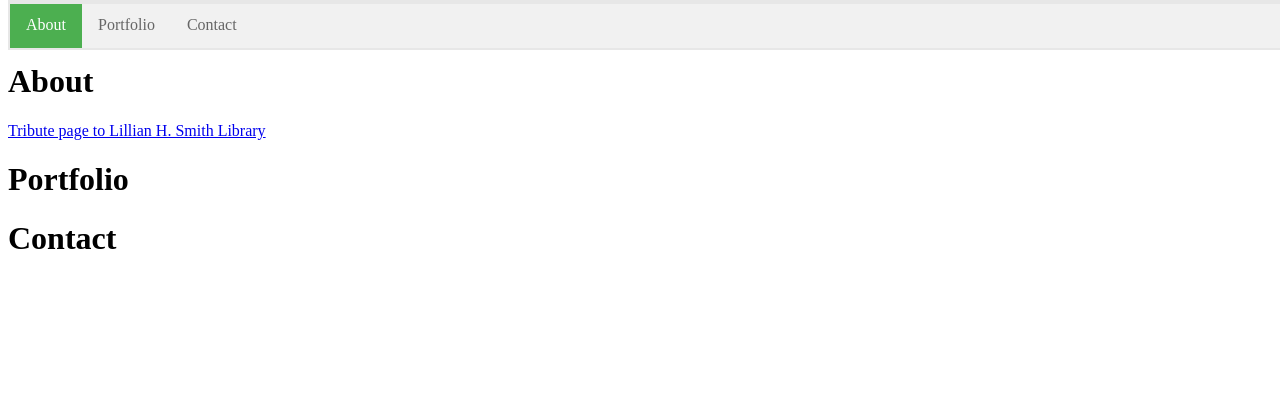
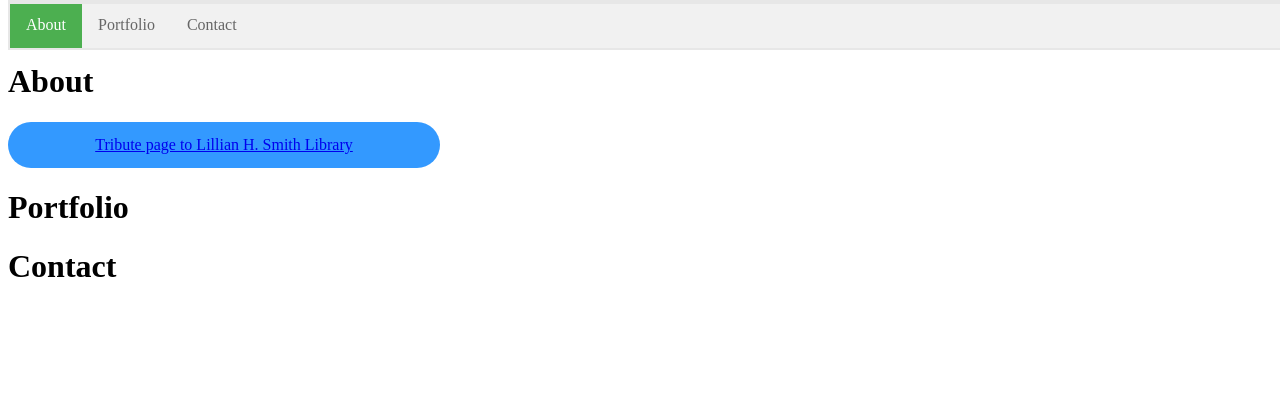
Before and after one commit to roysourav2023/freeCodeCamp-1, a PHP site: page / in a window 1280 px wide. Shown: the top 420 px of the page. Run offline with PHP 8.4, Linux system fonts and the light colour scheme.

Commit message:
update css rounded link

```diff
--- a/index.html
+++ b/index.html
@@ -18,7 +18,7 @@
 </ul>
 <hr>
 <h1 id="about">About</h1>
-<p>
+<p class="link">
   <a href="library.html">Tribute page to Lillian H. Smith Library</a>
 </p>
 
--- a/main.css
+++ b/main.css
@@ -44,3 +44,25 @@ li a.bottom:hover {
   background-color: #4caf50;
   color: white;
 }
+a:active, a:visited {
+color: #fff;
+}
+
+.link {
+    display: block;
+    padding: 14px 16px;
+    width: 400px;
+    text-decoration: none;
+    text-align: center;
+    background-color: #3399FF;
+    color: white;
+    border-radius: 45px;
+}
+.link:hover {
+    background-color: #1a8CFF;
+
+}
+.link:hover:not(.active) {
+    background-color: #7EC6D2;
+    color:white;
+}
```
